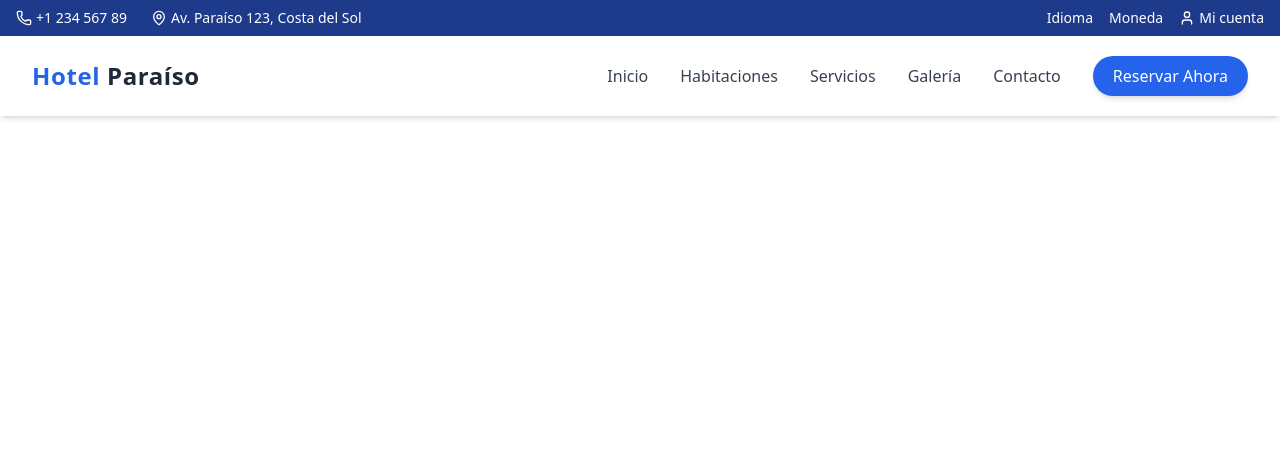
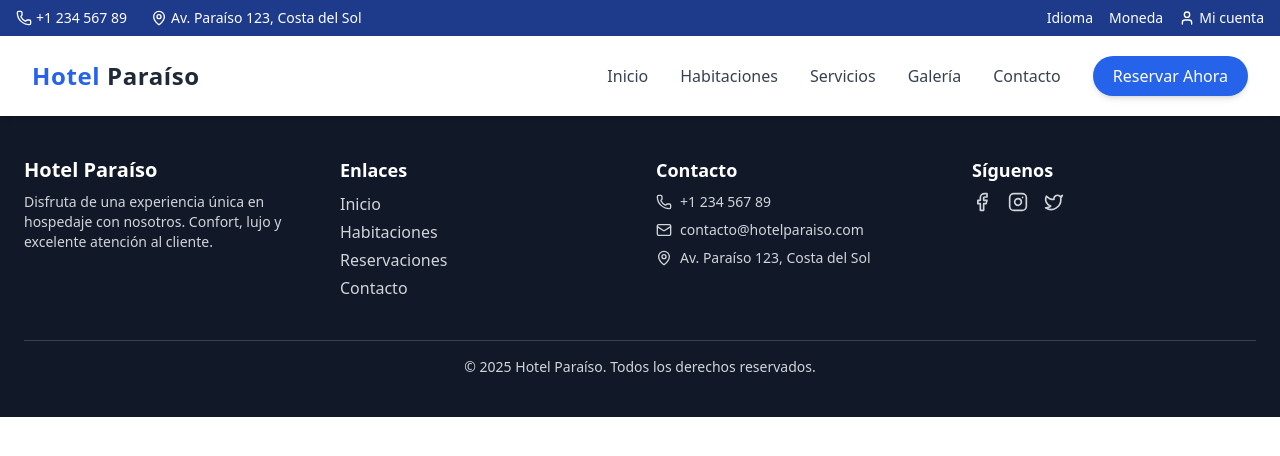
Before and after one commit to Perezcortes/Sistema-de-gestion-hotelera, a React (Create React App) app in the folder frontend/: page /habitaciones in a window 1280 px wide. Shown: the top 456 px of the page. Built offline with nearby package versions, Linux system fonts and the light colour scheme.

Commit message:
Renderizado global en App.tsx

```diff
--- a/frontend/src/App.tsx
+++ b/frontend/src/App.tsx
@@ -1,19 +1,31 @@
-import React from "react";
-import { BrowserRouter, Routes, Route } from "react-router-dom";
-import Navbar from "./components/Navbar";
-import Home from "./pages/HomePage";
-import LoginPage from "./pages/LoginPage";
+import React from 'react';
+import { BrowserRouter as Router, Routes, Route, useLocation } from 'react-router-dom';
+import Home from './pages/HomePage';
+import LoginPage from './pages/LoginPage';
+import Navbar from './components/Navbar';
+import Footer from './components/Footer';
+
+function AppContent() {
+  const location = useLocation();
+  const hideLayout = location.pathname === '/login'; // Si no quieres Navbar/Footer en login
+
+  return (
+    <>
+      {!hideLayout && <Navbar />}
+      <Routes>
+        <Route path="/" element={<Home />} />
+        <Route path="/login" element={<LoginPage />} />
+      </Routes>
+      {!hideLayout && <Footer />}
+    </>
+  );
+}
 
 function App() {
   return (
-    <BrowserRouter>
-      <Navbar />
-      <Routes>
-        <Route path="/" element={<Home />} />
-        <Route path="/login" element={<LoginPage />} />
-        {/* Puedes agregar más rutas aquí */}
-      </Routes>
-    </BrowserRouter>
+    <Router>
+      <AppContent />
+    </Router>
   );
 }
 
--- a/frontend/src/pages/HomePage.tsx
+++ b/frontend/src/pages/HomePage.tsx
@@ -1,15 +1,10 @@
 import React from 'react';
 import '../styles/HomePage.css';
 import hero from '../assets/hero.avif';
-import Navbar from '../components/Navbar';
-import Footer from '../components/Footer';
 
 const Home = () => {
   return (
     <div className="w-full min-h-screen bg-white text-gray-800 font-sans">
-      {/* Navbar */}
-      <Navbar />
-
       {/* Hero */}
       <section className="relative pt-16"> {/* pt-16 para compensar el alto del navbar */}
         <img
@@ -54,9 +49,6 @@ const Home = () => {
           ))}
         </div>
       </section>
-
-      {/* Footer */}
-      <Footer />
     </div>
   );
 };
```
